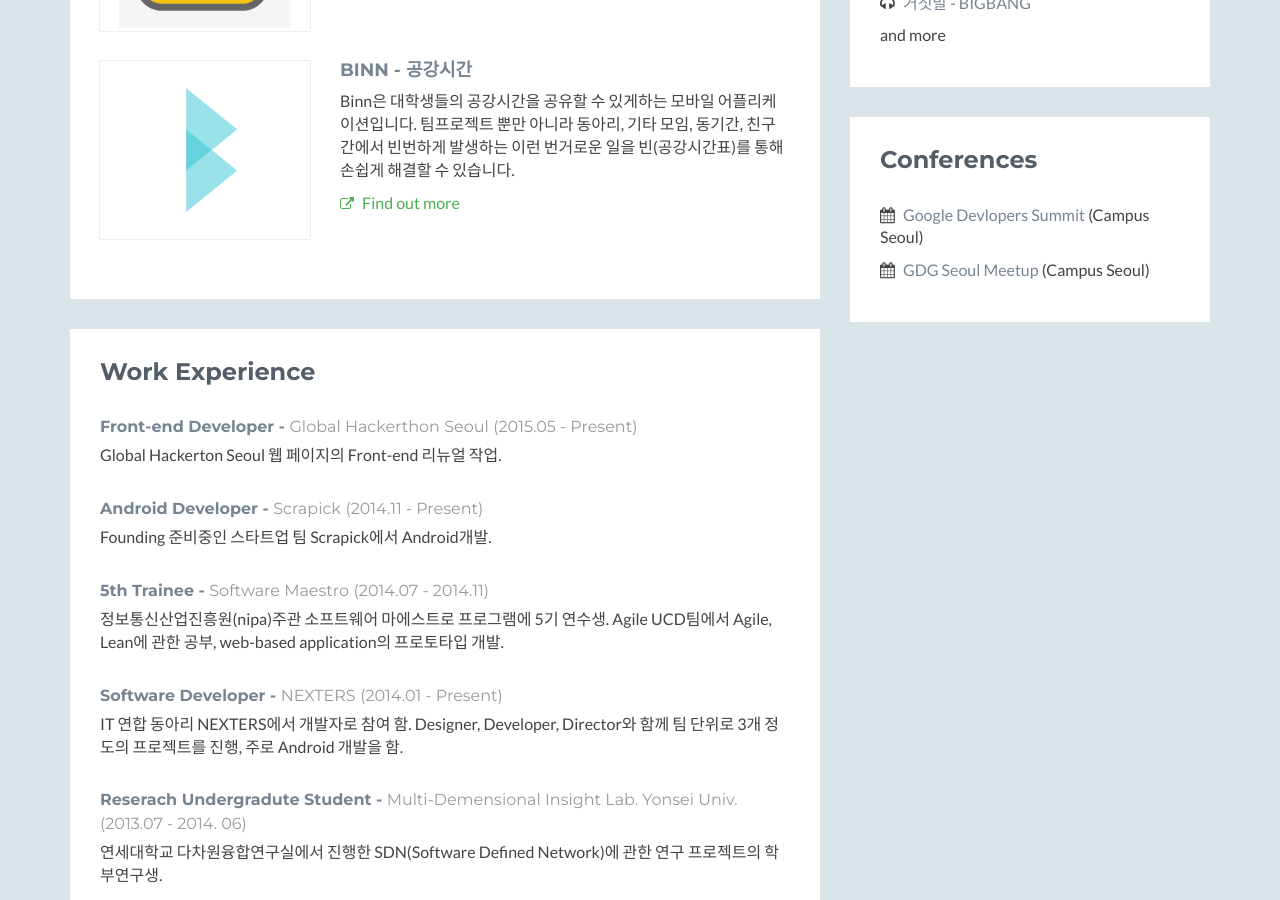
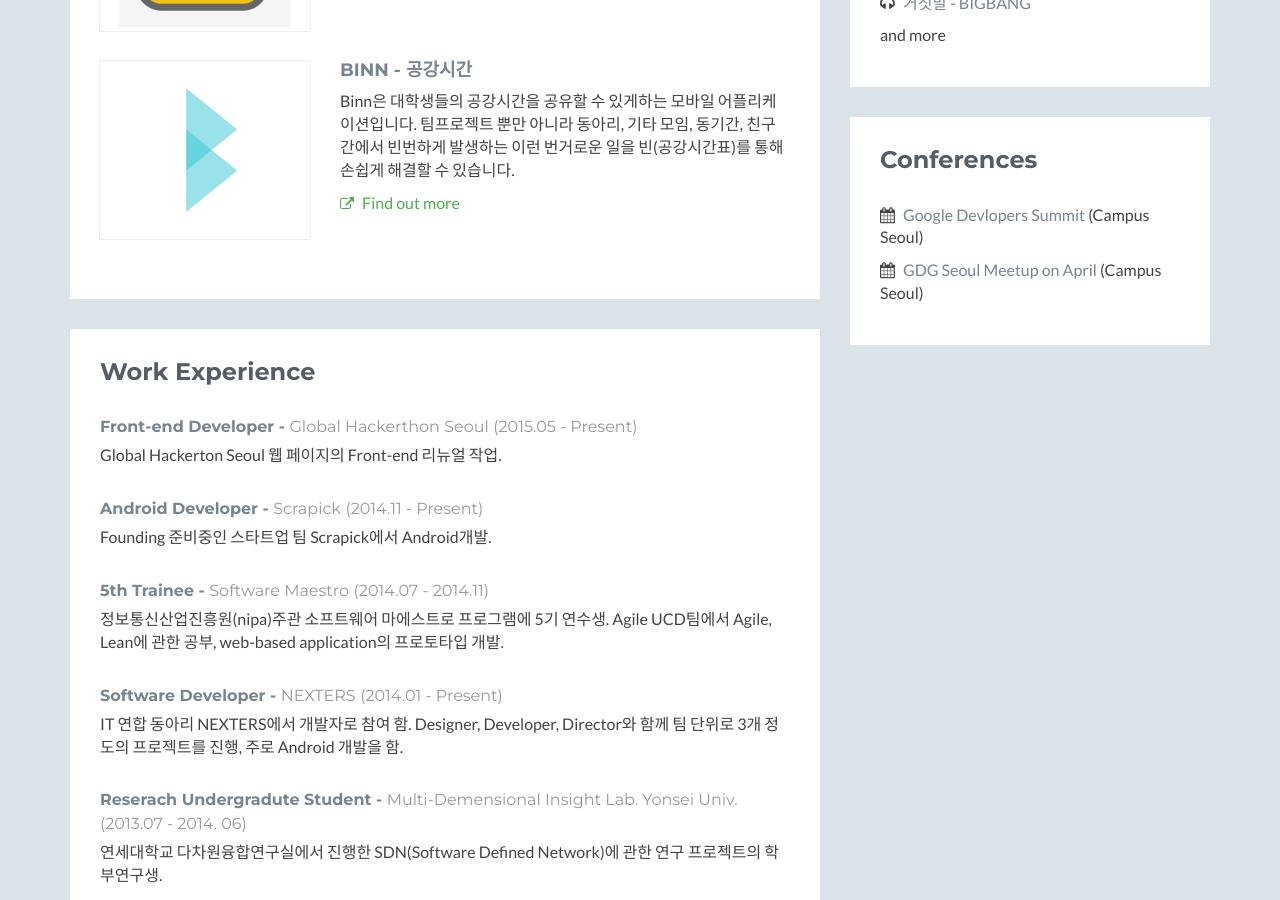
Before and after one commit to dhen-p/dhen-p.github.io, a Jekyll site: the page built from index.html, in a window 1280 px wide and 900 px high, scrolled down 1739 px. Built offline with Jekyll 4.4.1, drawn with Linux system fonts in a browser that asks for light colours.

Commit message:
Event 링크 수정

```diff
--- a/index.html
+++ b/index.html
@@ -268,8 +268,8 @@
             <h2 class="heading">Conferences</h2>
             <div class="content">
               <ul class="list-unstyled">
-                <li><i class="fa fa-calendar"></i> <a href="https://developer.apple.com/wwdc/" target="_blank">Google Devlopers Summit</a> (Campus Seoul)</li>
-                <li><i class="fa fa-calendar"></i> <a href="http://hive.aigaseattle.org/">GDG Seoul Meetup</a> (Campus Seoul)</li>
+                <li><i class="fa fa-calendar"></i> <a href="https://events.withgoogle.com/google-developers-summit-seoul-apr-29/" target="_blank">Google Devlopers Summit</a> (Campus Seoul)</li>
+                <li><i class="fa fa-calendar"></i> <a href="https://plus.google.com/116593433820963567116/posts/iJbXQ9CrhCd">GDG Seoul Meetup on April</a> (Campus Seoul)</li>
               </ul>
             </div><!--//content-->
           </div><!--//section-inner-->
```
